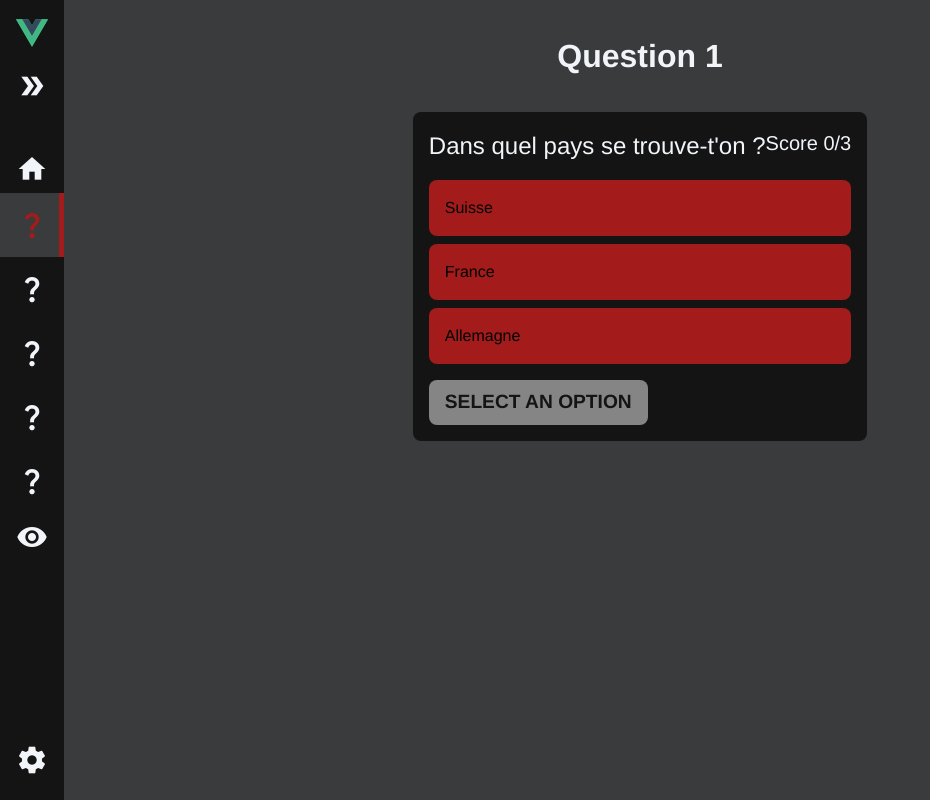
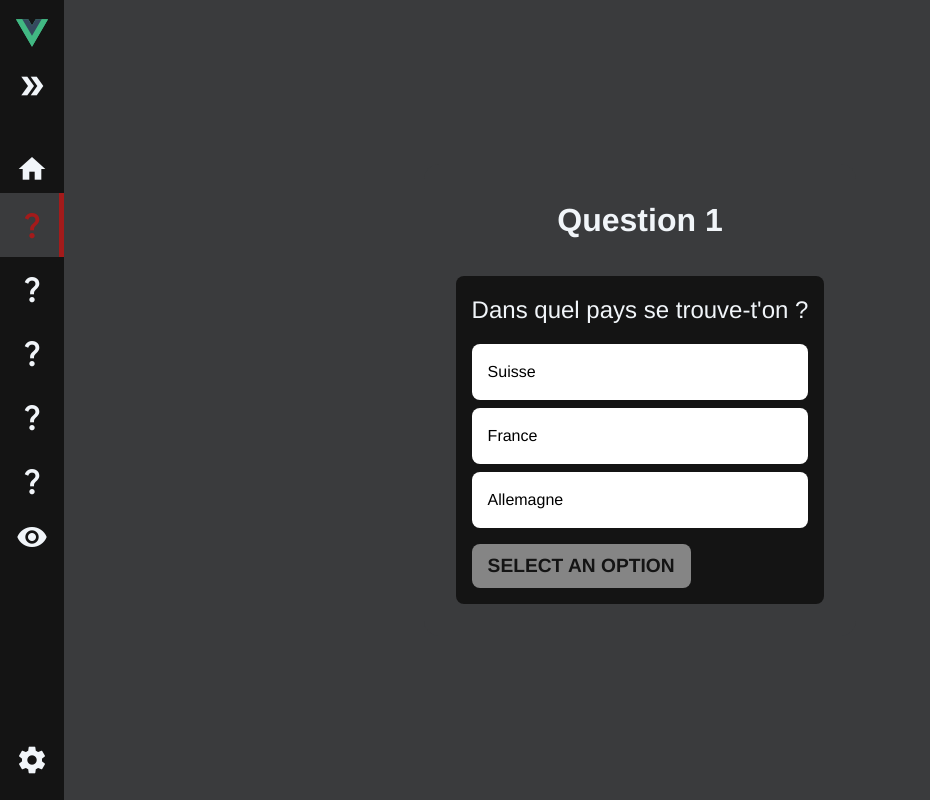
Before and after one commit to PatrickUnicorn/TM-Informatique, a Vue app in the folder TM-Informatique/: page /QCM in a window 1280 px wide. Shown: the whole page, without its empty margins (0-930 px from the left). Built offline with nearby package versions, Linux system fonts and the light colour scheme.

Commit message:
changement des couleurs

```diff
--- a/TM-Informatique/src/components/Qcm.vue
+++ b/TM-Informatique/src/components/Qcm.vue
@@ -64,13 +64,12 @@ const NextQuestion = () => {
 </script>
 
 <template>
-	<main class="app2">
+	<main class="qcm">
 		<h2>Question 1</h2>
 
 		<section class="quiz" v-if="!quizCompleted">
 			<div class="quiz-info">
 				<span class="question-qcm">{{ getCurrentQuestion.question }}</span>
-				<span class="score">Score {{ score }}/{{ questions.length }}</span>
 			</div>
 
 			<div class="options">
@@ -130,12 +129,13 @@ const NextQuestion = () => {
 	box-sizing: border-box;
 }
 
-.app2 {
+.qcm {
 	display: flex;
 	flex-direction: column;
-	align-items: center;
-	padding: 2rem;
-	height: 100vh;
+	justify-content: center;
+	align-self: center;
+	border-radius: 15px;
+	padding: 20px 0px;
     background-color: var(--dark-alt);
 }
 h2{
@@ -170,7 +170,7 @@ h2{
 .option {
 	padding: 1rem;
 	display: block;
-	background-color: var(--primary);
+	background-color: white;
 	margin-bottom: 0.5rem;
 	border-radius: 0.5rem;
 	cursor: pointer;
```
